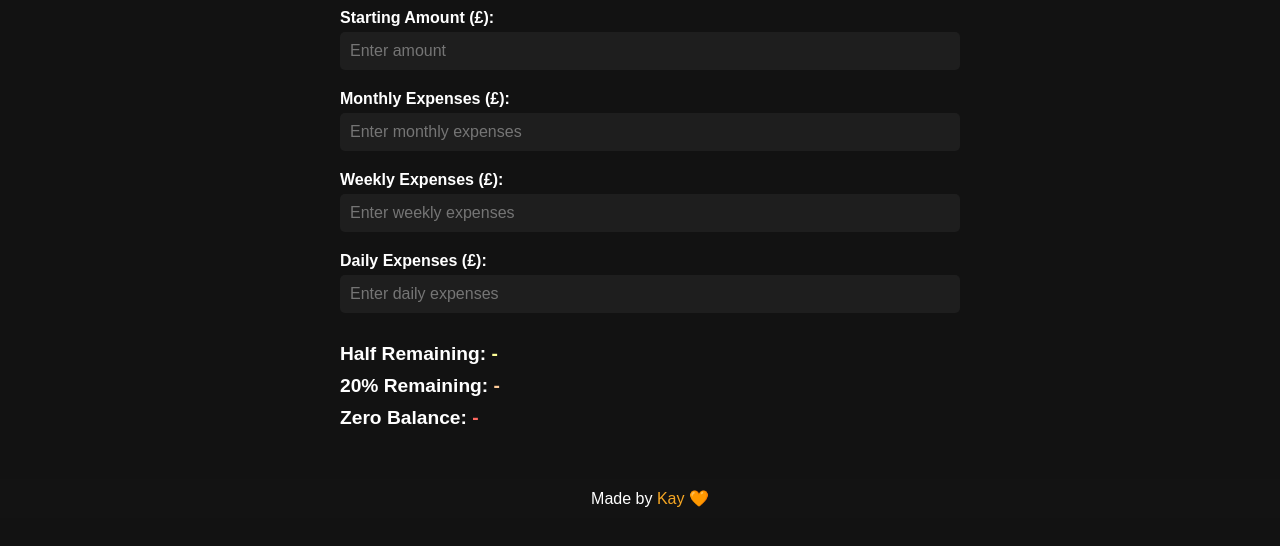
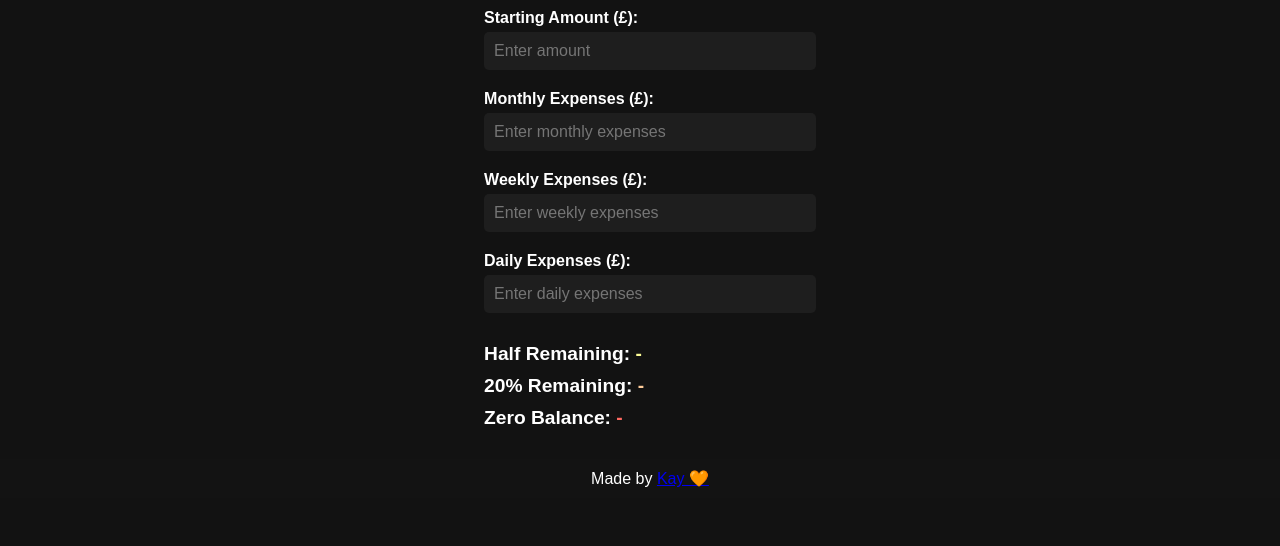
Before and after one commit to kay-who-codes/Skint-Countdown, a plain HTML site: page index.html in a window 1280 px wide. Shown: the part 198-744 px from the top of the page. Drawn offline with Linux system fonts and the light colour scheme.

Commit message:
Update footer.css

```diff
--- a/footer.css
+++ b/footer.css
@@ -4,17 +4,8 @@ footer {
     padding: 10px;
     text-align: center;
     position: relative;
-    margin-top: 20px;
     width: 100%;
-}
-
-footer a {
-    color: #f5a623;
-    text-decoration: none;
-}
-
-footer a:hover {
-    text-decoration: underline;
+    margin-top: 0; /* Remove margin-top to avoid pushing the footer down */
 }
 
 /* Mobile responsiveness */
@@ -23,3 +14,16 @@ footer a:hover {
         padding-bottom: 70px; /* Add enough space at the bottom of the content for the footer */
     }
 }
+
+/* Ensures footer stays at the bottom on desktop */
+html, body {
+    height: 100%;
+    margin: 0;
+    display: flex;
+    flex-direction: column;
+}
+
+/* Main content area will grow and take up space, pushing the footer down */
+.main-content {
+    flex: 1;
+}
```
